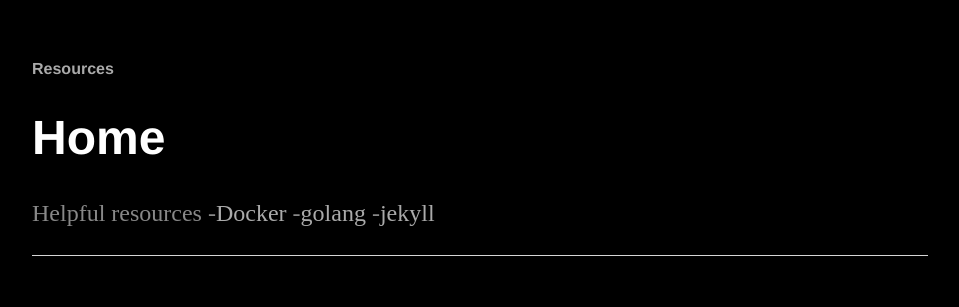
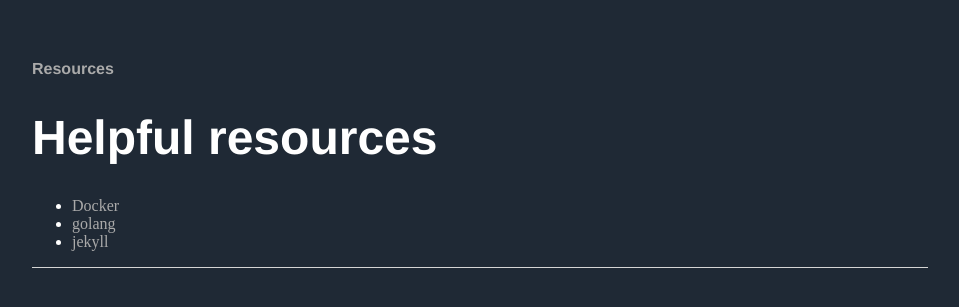
Before and after one commit to echu888/echu888.github.io, a Jekyll site: the page built from index.md, in a window 1280 px wide. Shown: the top 307 px of the page, without its empty margins (160-1119 px from the left). Built offline with Jekyll 4.4.1, drawn with Linux system fonts in a browser that asks for light colours.

Commit message:
Update styling

```diff
--- a/css/main.css
+++ b/css/main.css
@@ -1,8 +1,14 @@
+:root {
+	--primary-color: #455363;
+	--background-color: #1f2935;
+	--text-color: #fff;
+}
+
 body {
 	margin: 60px auto;
 	width: 70%;
-	background: black;
-	color: white;
+	background-color: var(--background-color);
+	color: var(--text-color);
 }
 nav ul, footer ul {
 	font-family:'Helvetica', 'Arial', 'Sans-Serif';
@@ -24,6 +30,7 @@ a:hover {
 h1 {
 	font-size: 3em;
 	font-family:'Helvetica', 'Arial', 'Sans-Serif';
+	color: white;
 }
 p {
 	font-size: 1.5em;
@@ -33,6 +40,8 @@ p {
 footer {
 	border-top: 1px solid #d5d5d5;
 	font-size: .8em;
+	background-color: var(--primary-color);
+	color: var(--text-color);
 }
 
 ul.posts {
--- a/index.md
+++ b/index.md
@@ -4,9 +4,7 @@
 layout: default
 title: Home
 ---
-<h1>{{ page.title }}</h1>
-
-Helpful resources
--[Docker](/resources/docker.html)
--[golang](/resources/golang.html)
--[jekyll](/resources/jekyll.html)
+# Helpful resources
+- [Docker](/resources/docker.html)
+- [golang](/resources/golang.html)
+- [jekyll](/resources/jekyll.html)
```
